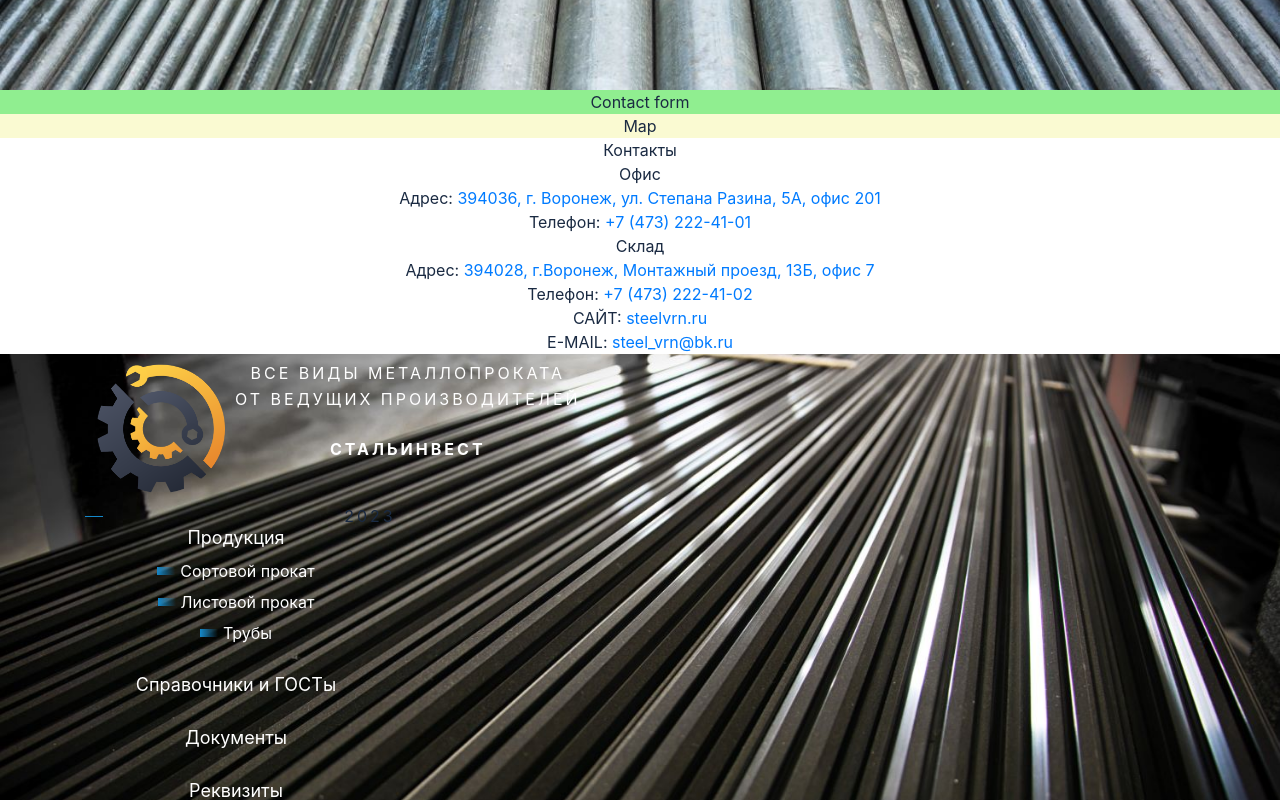
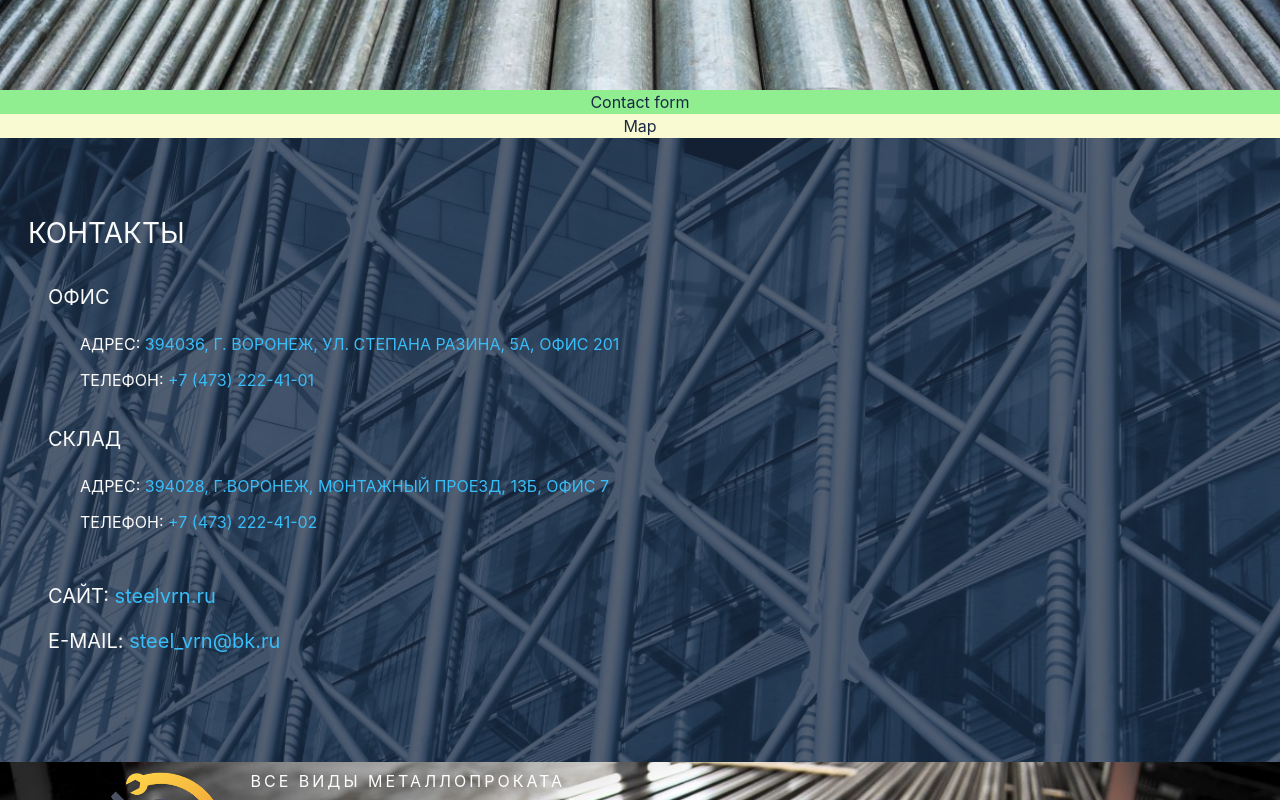
Before and after one commit to Alex-g-h/alex-metal, a React (Create React App) app: page / in a window 1280 px wide. Shown: the part 3580-4380 px from the top of the page. Built offline with nearby package versions, Linux system fonts and the light colour scheme.

Commit message:
[fix]: Missed file

```diff
--- a/src/app/css/main.css
+++ b/src/app/css/main.css
@@ -5,6 +5,7 @@
 @import "./achievements.css";
 @import "./products.css";
 @import "./partners.css";
+@import "./contacts.css";
 
 *,
 ::after,
```
